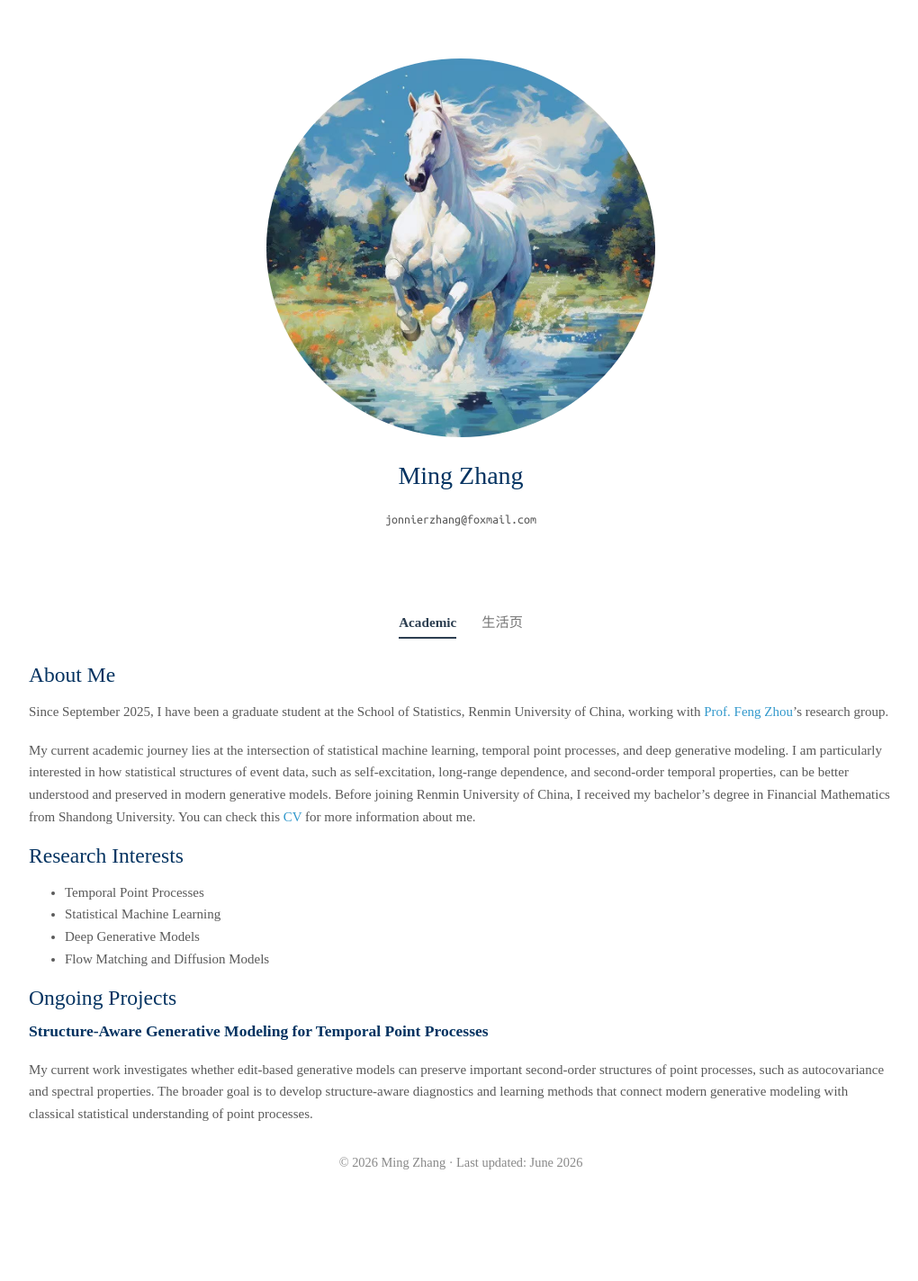
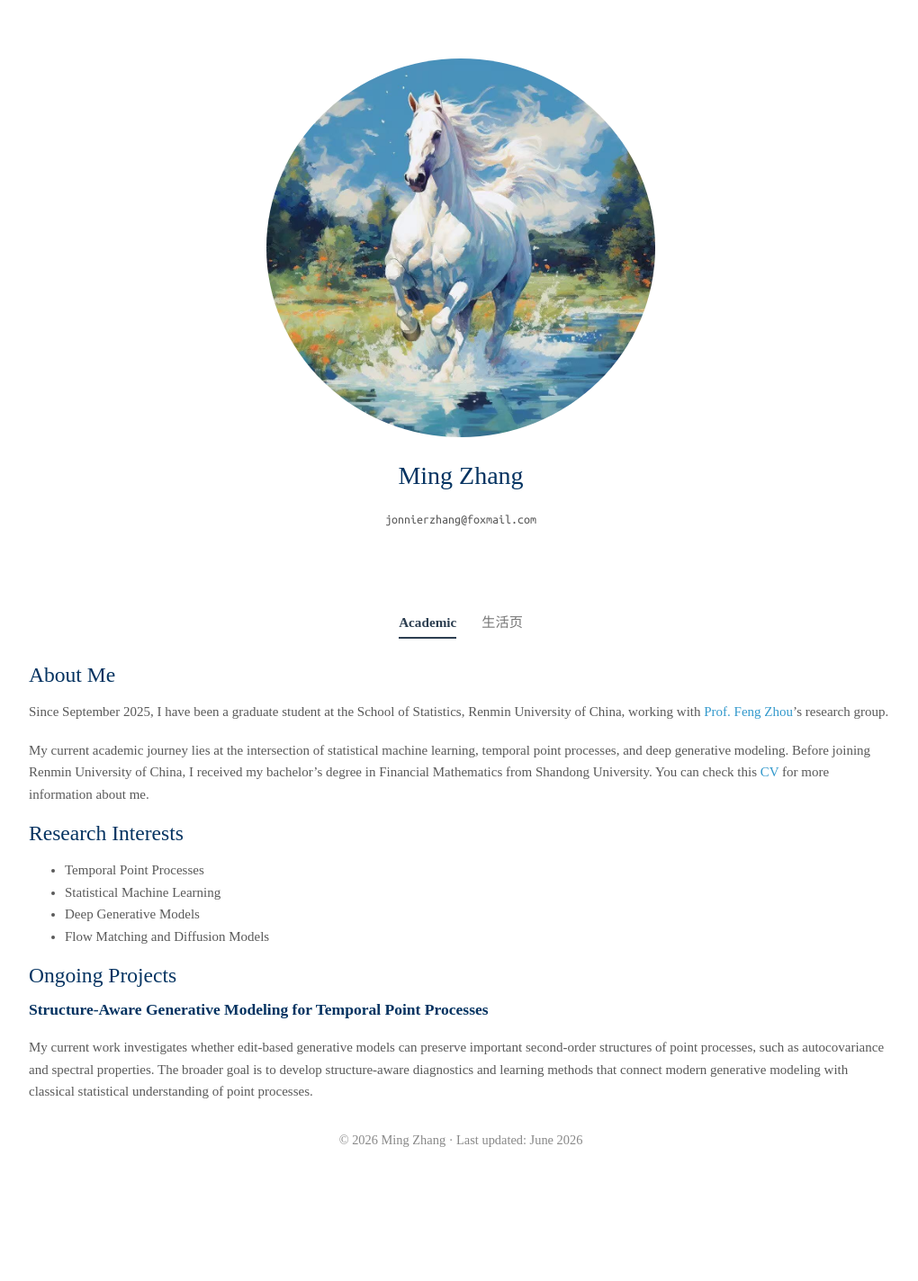
Before and after one commit to zhangming4153/zhangming4153.github.io, a Jekyll site: the page built from index.md, in a window 1280 px wide. Shown: the whole page at 90% size, without its empty margins (128-1148 px from the left). Built offline with Jekyll 4.4.1, drawn with Linux system fonts in a browser that asks for light colours; a style sheet for code colours, icons or effects is not loaded; after the commit the page ends 1400 px from its top, so only the background shows below that.

Commit message:
Update index.md

```diff
--- a/index.md
+++ b/index.md
@@ -18,7 +18,7 @@ permalink: /
 
 Since September 2025, I have been a graduate student at the School of Statistics, Renmin University of China, working with <a href="https://zhoufeng6288.github.io">Prof. Feng Zhou</a>'s research group.
 
-My current academic journey lies at the intersection of statistical machine learning, temporal point processes, and deep generative modeling. I am particularly interested in how statistical structures of event data, such as self-excitation, long-range dependence, and second-order temporal properties, can be better understood and preserved in modern generative models. Before joining Renmin University of China, I received my bachelor's degree in Financial Mathematics from Shandong University. You can check this <a href="/assets/CV_MingZhang_en.pdf" > CV </a> for more information about me.
+My current academic journey lies at the intersection of statistical machine learning, temporal point processes, and deep generative modeling. Before joining Renmin University of China, I received my bachelor's degree in Financial Mathematics from Shandong University. You can check this <a href="/assets/CV_MingZhang_en.pdf" > CV </a> for more information about me.
 
 ## Research Interests
 - Temporal Point Processes
```
